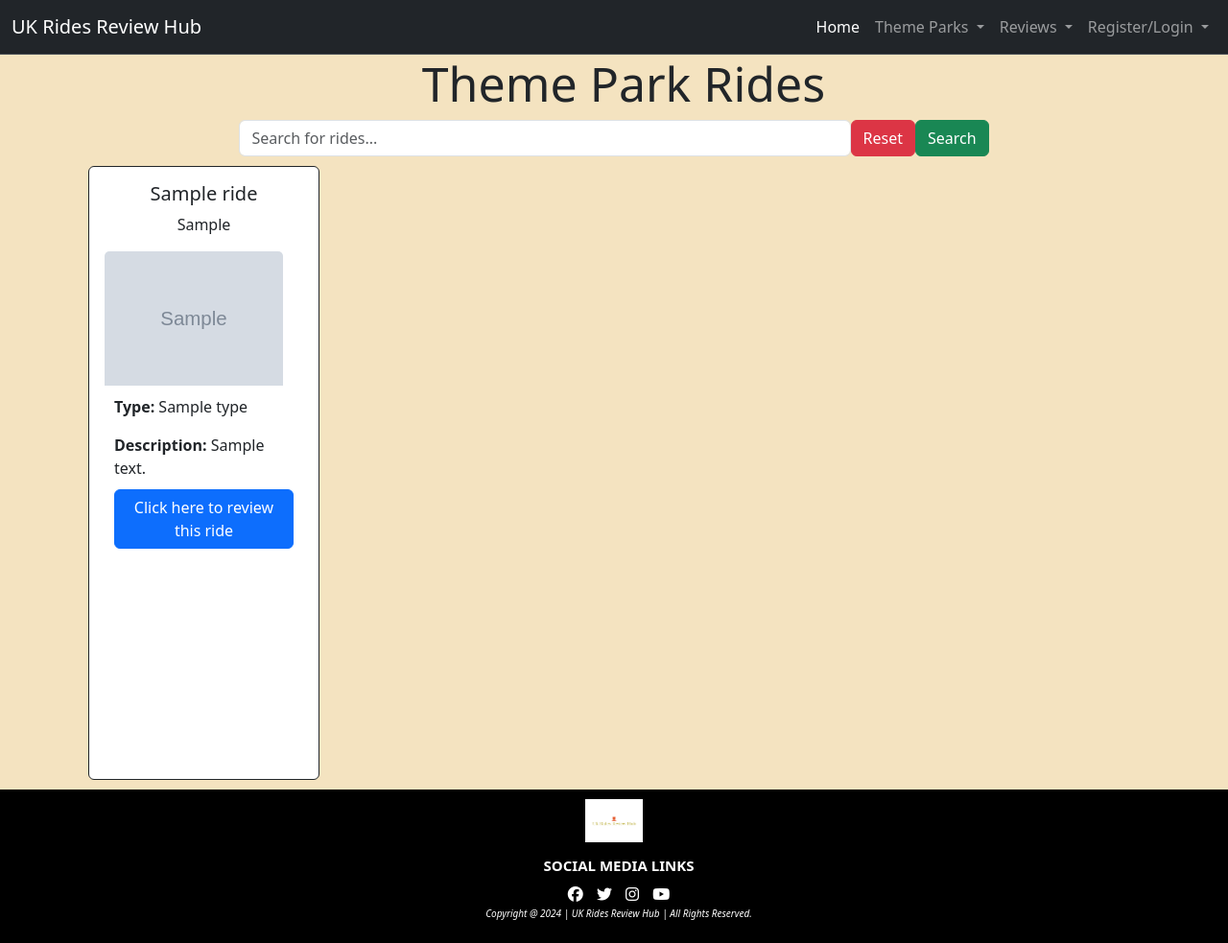
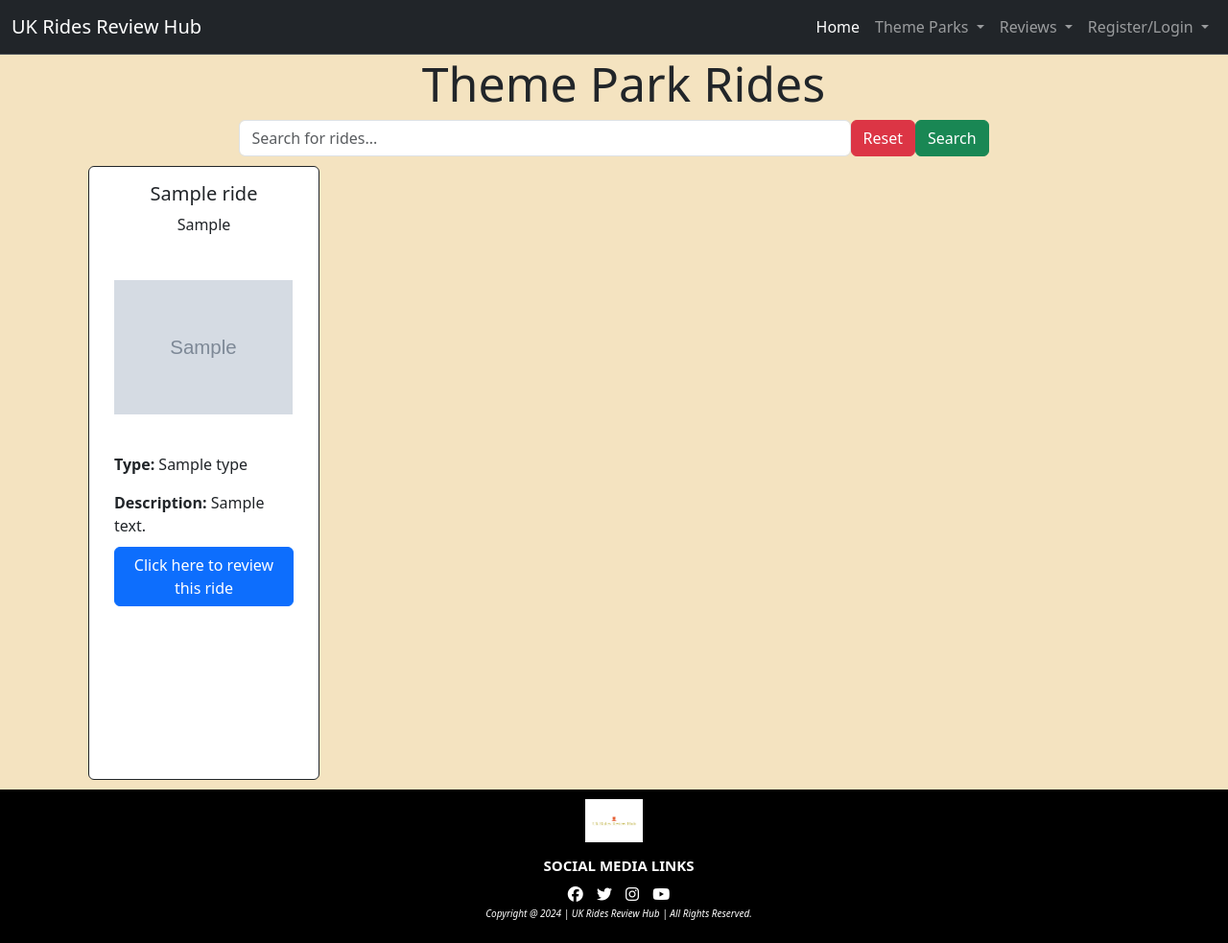
Before and after one commit to hannahro15/Theme-park-reviews-site, a Flask app: page /search in a window 1280 px wide. Shown: the whole page at 96% size. Run offline with Flask 3, Linux system fonts and the light colour scheme; grey boxes marked "Sample" are stand-in pictures; a database or web service that is not in the repository returns one stand-in record (values such as "Sample title"); some libraries are stand-ins or nearby versions.

Commit message:
Adjust image sizes and ride card container height and margins

```diff
--- a/static/css/style.css
+++ b/static/css/style.css
@@ -33,7 +33,7 @@ h3 {
 }
 
 .card {
-    min-height: 40rem;
+    height: 40rem;
     margin: 10px;
 }
 
@@ -46,10 +46,12 @@ h3 {
     width: 100%;
 }
 
-.card-img-top {
+.ride-container img {
+    height: 200px;
+    object-fit: contain;
     width: 90%;
-    height: auto;
-    object-fit: cover;
+    margin-left: 10px;
+    margin-right: 10px;
 }
 
 .ride-info {
@@ -140,3 +142,4 @@ i {
      margin: 0 auto;
      width: 70%;
     }
+}
--- a/templates/alton_towers.html
+++ b/templates/alton_towers.html
@@ -3,7 +3,7 @@
 
 <h3 class="text-center">Alton Towers</h3>
 
-<div class="container">
+<div class="ride-container">
     <div class="row">
         {% for ride in rides %}
         <div class="col-lg-3 col-md-4 col-sm-12">
@@ -11,7 +11,7 @@
                 <div class="card-body">
                     <h5 class="card-title text-center">{{ ride.ride_name }}</h5>
                     <p class="card-text text-center">{{ ride.theme_park }}</p>
-                    <img src="{{ ride.image_url }}" class="card-img-top" alt="ride-image">
+                    <img src="{{ ride.image_url }}" alt="ride-image">
                     <div class="ride-info">
                         <p class="card-text"><strong>Type: </strong>{{ ride.type }}</p>
                         <p class="card-text"><strong>Description: </strong>{{ ride.description }}</p>
--- a/templates/pleasure_beach.html
+++ b/templates/pleasure_beach.html
@@ -3,7 +3,7 @@
 
 <h3 class="text-center">Blackpool Pleasure Beach</h3>
 
-<div class="container">
+<div class="ride-container">
     <div class="row">
         {% for ride in rides %}
         <div class="col-lg-3 col-md-4 col-sm-12">
@@ -11,7 +11,7 @@
                 <div class="card-body">
                     <h5 class="card-title text-center">{{ ride.ride_name }}</h5>
                     <p class="card-text text-center">{{ ride.theme_park }}</p>
-                    <img src="{{ ride.image_url }}" class="card-img-top" alt="ride-image">
+                    <img src="{{ ride.image_url }}" alt="ride-image">
                     <div class="ride-info">
                         <p class="card-text"><strong>Type: </strong>{{ ride.type }}</p>
                         <p class="card-text"><strong>Description: </strong>{{ ride.description }}</p>
--- a/templates/rides.html
+++ b/templates/rides.html
@@ -17,7 +17,7 @@
                 <div class="card-body">
                     <h5 class="card-title text-center">{{ ride.ride_name }}</h5>
                     <p class="card-text text-center">{{ ride.theme_park }}</p>
-                    <img src="{{ ride.image_url }}" class="card-img-top" alt="ride-image">
+                    <img src="{{ ride.image_url }}" alt="ride-image">
                     <div class="ride-info">
                         <p class="card-text"><strong>Type: </strong>{{ ride.type }}</p>
                         <p class="card-text"><strong>Description: </strong>{{ ride.description }}</p>
--- a/templates/thorpe_park.html
+++ b/templates/thorpe_park.html
@@ -3,7 +3,7 @@
 
 <h3 class="text-center">Thorpe Park</h3>
 
-<div class="container">
+<div class="ride-container">
     <div class="row">
         {% for ride in rides %}
         <div class="col-lg-3 col-md-4 col-sm-12">
@@ -11,7 +11,7 @@
                 <div class="card-body">
                     <h5 class="card-title text-center">{{ ride.ride_name }}</h5>
                     <p class="card-text text-center">{{ ride.theme_park }}</p>
-                    <img src="{{ ride.image_url }}" class="card-img-top" alt="ride-image">
+                    <img src="{{ ride.image_url }}" alt="ride-image">
                     <div class="ride-info">
                         <p class="card-text"><strong>Type: </strong>{{ ride.type }}</p>
                         <p class="card-text"><strong>Description: </strong>{{ ride.description }}</p>
```
